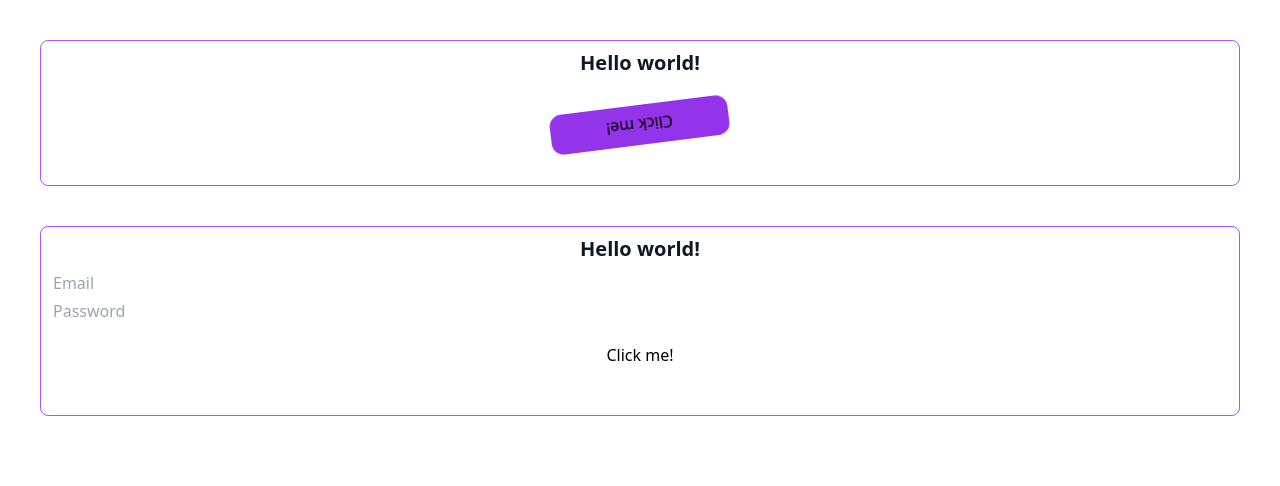
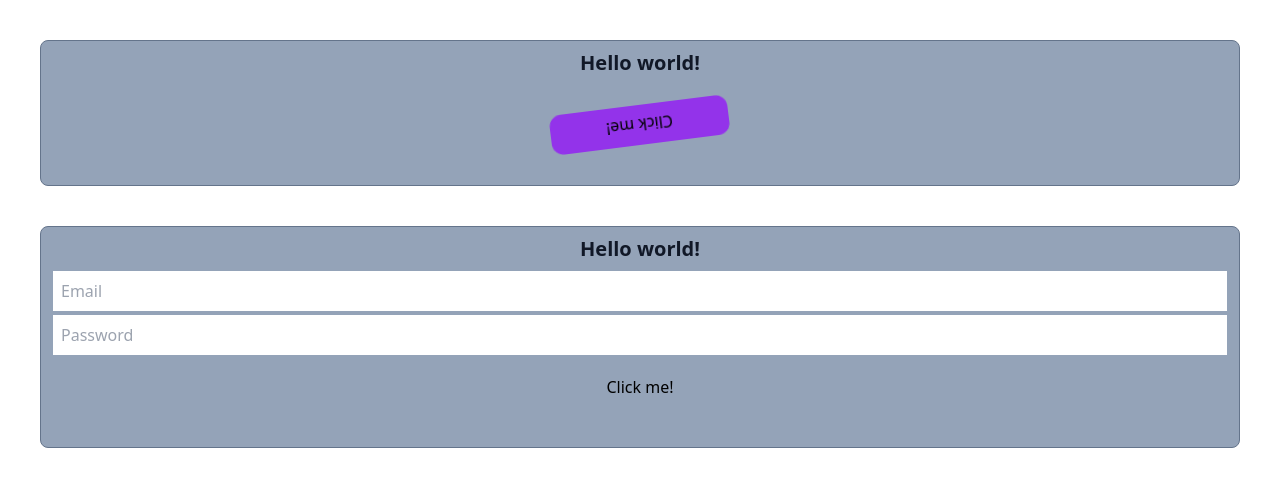
Before and after one commit to Nomex2008/-course-on-Tailwind-CSS-v3, a React (Create React App) app: page / in a window 1280 px wide. Shown: the top 486 px of the page. Built offline with nearby package versions, Linux system fonts and the light colour scheme.

Commit message:
Commit 5
Commit 5

```diff
--- a/src/app.module.scss
+++ b/src/app.module.scss
@@ -1,14 +1,14 @@
 .parent {
-    @apply m-10 border border-purple-500 rounded-lg
+    @apply m-10 border border-slate-500 rounded-lg bg-slate-400
 }
 .parent2 {
-    @apply m-10 border border-purple-500 rounded-lg flex flex-col pb-10 px-3
+    @apply m-10 border border-slate-500 rounded-lg bg-slate-400 flex flex-col pb-10 px-3
 }
 .title {
     @apply text-xl font-bold text-center text-gray-900 py-2 px-14 dark:text-white
 }
 .input {
-    @apply mb-1 placeholder:active:opacity-50 placeholder:focus:opacity-50
+    @apply mb-1 p-2 outline-none
 }
 .btn {
     @apply block mx-auto mt-5 mb-10 bg-green-500 dark:bg-red-600 py-2 px-14 rounded-xl hover:bg-opacity-60 transition-all delay-300 ease-linear
--- a/tailwind.config.js
+++ b/tailwind.config.js
@@ -4,7 +4,15 @@ module.exports = {
     "./src/**/*.{js,jsx,ts,tsx}",
   ],
   theme: {
-    extend: {},
+    extend: {
+      //primary:'red',
+      transitionTimingFunction:{
+        DEFAULT:'ease-in-out',
+      },
+      transitionDuration:{
+        DEFAULT:'300ms',
+      }
+    },
   },
   plugins: [],
 }
```
